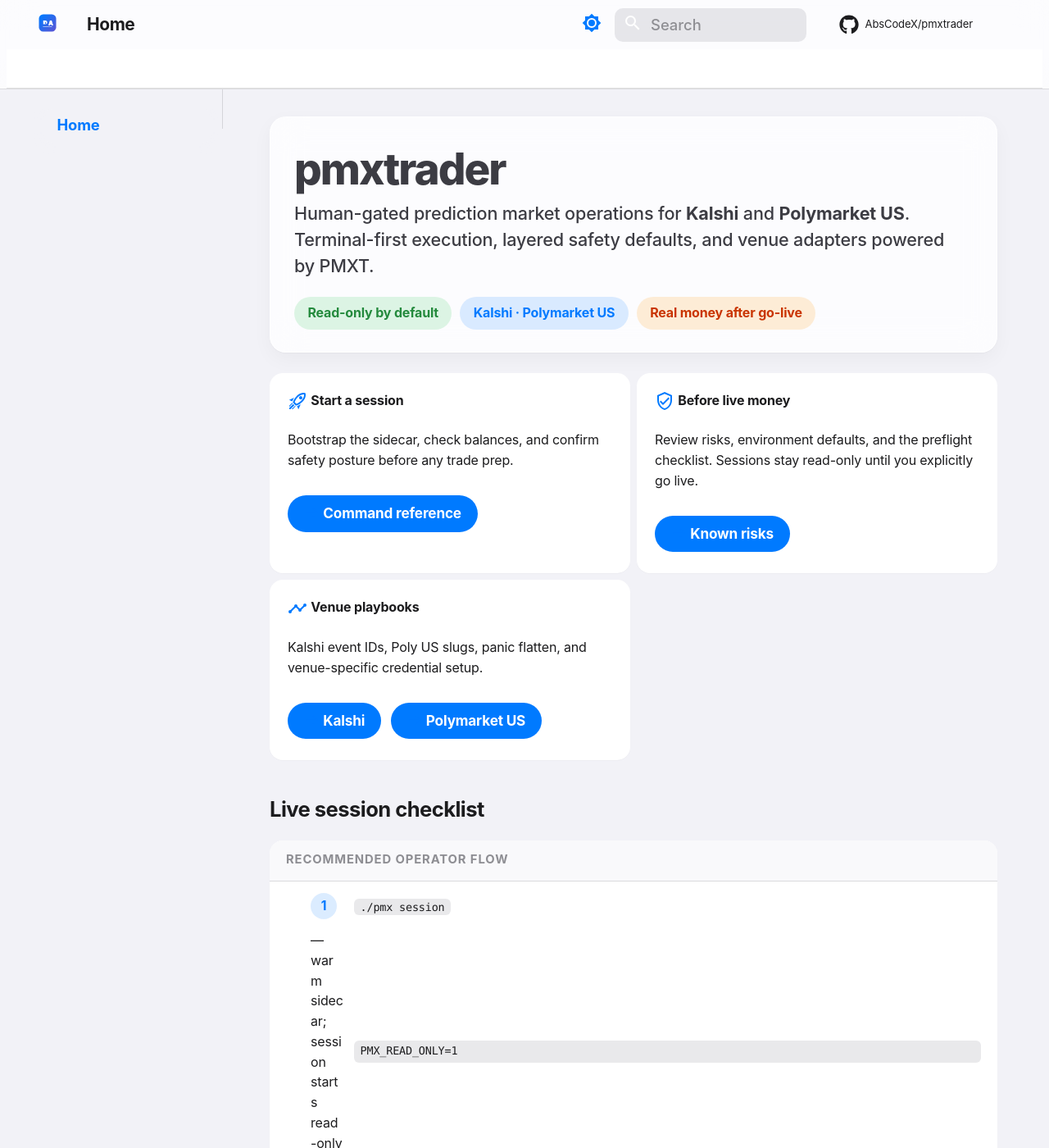
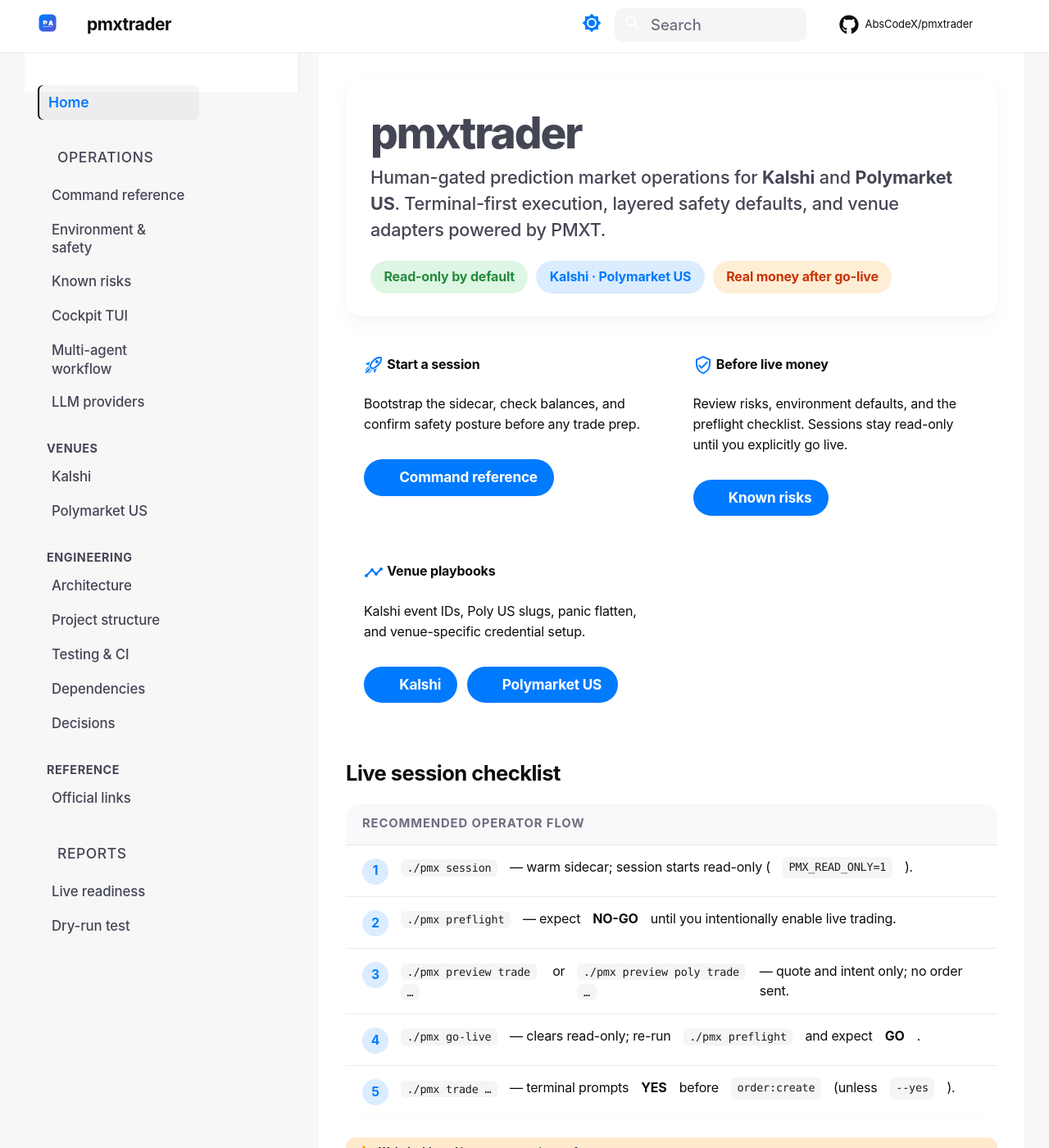
Before and after one commit to AbsCodeX/pmxtrader, an MkDocs documentation site: the page built from docs/README.md, in a window 1280 px wide and 1400 px high. Shown: the whole window at 82% size. Built offline with MkDocs 1.6.1 and Material for MkDocs 9.7.7, drawn with Linux system fonts in a browser that asks for light colours; comment, search, counter and statistics services are not loaded.

Commit message:
Fix checklist alignment and restore OpenAI-style left sidebar nav.
The checklist CSS fix was never deployed; Material's list margins are overridden
with higher-specificity selectors. Remove top tabs so the full nav tree lives in
the persistent left column with cleaner platform-docs styling.

Co-authored-by: Cursor <cursoragent@cursor.com>

```diff
--- a/docs/stylesheets/extra.css
+++ b/docs/stylesheets/extra.css
@@ -1,7 +1,7 @@
 /* pmxtrader docs — Mac / iOS Human Interface styling */
 
 :root {
-  --ios-bg: #f2f2f7;
+  --ios-bg: #f7f7f8;
   --ios-bg-secondary: #ffffff;
   --ios-bg-elevated: #ffffff;
   --ios-blue: #007aff;
@@ -10,25 +10,26 @@
   --ios-green: #34c759;
   --ios-orange: #ff9500;
   --ios-red: #ff3b30;
-  --ios-label: #1c1c1e;
-  --ios-secondary: #3c3c43;
-  --ios-tertiary: #8e8e93;
-  --ios-quaternary: #c7c7cc;
-  --ios-separator: rgba(60, 60, 67, 0.16);
-  --ios-fill: rgba(120, 120, 128, 0.16);
+  --ios-label: #0d0d0d;
+  --ios-secondary: #444654;
+  --ios-tertiary: #6e6e80;
+  --ios-quaternary: #acacbe;
+  --ios-separator: rgba(0, 0, 0, 0.08);
+  --ios-fill: rgba(0, 0, 0, 0.04);
   --ios-radius: 12px;
   --ios-radius-lg: 16px;
   --ios-radius-xl: 20px;
   --ios-shadow-sm: 0 0.5px 1px rgba(0, 0, 0, 0.04);
   --ios-shadow: 0 1px 3px rgba(0, 0, 0, 0.06), 0 6px 20px rgba(0, 0, 0, 0.05);
-  --ios-font: -apple-system, BlinkMacSystemFont, "SF Pro Text", "SF Pro Display",
-    "Helvetica Neue", "Segoe UI", sans-serif;
+  --ios-font: "Söhne", -apple-system, BlinkMacSystemFont, "Segoe UI", Roboto,
+    "Helvetica Neue", Arial, sans-serif;
   --ios-mono: ui-monospace, "SF Mono", SFMono-Regular, Menlo, Monaco, Consolas, monospace;
   --ios-touch: 44px;
   --ios-safe-top: env(safe-area-inset-top, 0px);
   --ios-safe-bottom: env(safe-area-inset-bottom, 0px);
   --ios-safe-left: env(safe-area-inset-left, 0px);
   --ios-safe-right: env(safe-area-inset-right, 0px);
+  --pmx-sidebar-width: 16.75rem;
 }
 
 [data-md-color-scheme="default"] {
@@ -50,14 +51,14 @@
 }
 
 [data-md-color-scheme="slate"] {
-  --ios-bg: #000000;
-  --ios-bg-secondary: #1c1c1e;
-  --ios-bg-elevated: #1c1c1e;
-  --ios-label: #f2f2f7;
-  --ios-secondary: #ebebf5;
-  --ios-tertiary: #8e8e93;
-  --ios-separator: rgba(84, 84, 88, 0.65);
-  --ios-fill: rgba(120, 120, 128, 0.36);
+  --ios-bg: #0d0d0d;
+  --ios-bg-secondary: #171717;
+  --ios-bg-elevated: #212121;
+  --ios-label: #ececf1;
+  --ios-secondary: #c5c5d2;
+  --ios-tertiary: #8e8ea0;
+  --ios-separator: rgba(255, 255, 255, 0.1);
+  --ios-fill: rgba(255, 255, 255, 0.06);
   --md-primary-fg-color: #0a84ff;
   --md-accent-fg-color: #0a84ff;
   --md-default-bg-color: #000000;
@@ -128,24 +129,24 @@ body,
   background: transparent;
 }
 
-/* Frosted navigation bar (iOS / macOS) */
+/* Header — flat OpenAI-style bar */
 .md-header {
-  background: rgba(255, 255, 255, 0.72);
-  backdrop-filter: saturate(180%) blur(20px);
-  -webkit-backdrop-filter: saturate(180%) blur(20px);
-  border-bottom: 0.55px solid var(--ios-separator);
+  background: var(--ios-bg-secondary);
+  backdrop-filter: none;
+  -webkit-backdrop-filter: none;
+  border-bottom: 1px solid var(--ios-separator);
   box-shadow: none;
   color: var(--ios-label);
   height: auto;
-  min-height: 3rem;
+  min-height: 3.25rem;
   padding-left: max(0.4rem, var(--ios-safe-left));
   padding-right: max(0.4rem, var(--ios-safe-right));
 }
 
 [data-md-color-scheme="slate"] .md-header {
-  background: rgba(28, 28, 30, 0.78);
-  border-bottom-color: rgba(84, 84, 88, 0.65);
-  color: #f2f2f7;
+  background: var(--ios-bg-secondary);
+  border-bottom-color: var(--ios-separator);
+  color: var(--ios-label);
 }
 
 .md-header__inner {
@@ -197,65 +198,53 @@ body,
   font-family: var(--ios-font);
 }
 
-/* Tab bar — segmented / macOS toolbar feel */
+/* Tab bar removed — full nav lives in the left sidebar */
 .md-tabs {
-  background: rgba(255, 255, 255, 0.82);
-  backdrop-filter: blur(16px);
-  -webkit-backdrop-filter: blur(16px);
-  border-bottom: 0.55px solid var(--ios-separator);
-  box-shadow: none;
-  overflow-x: auto;
-  -webkit-overflow-scrolling: touch;
+  display: none;
 }
 
-[data-md-color-scheme="slate"] .md-tabs {
-  background: rgba(28, 28, 30, 0.88);
+/* Left sidebar — OpenAI-style docs navigation */
+@media screen and (min-width: 76.25em) {
+  .md-sidebar--primary {
+    width: var(--pmx-sidebar-width);
+  }
+
+  .md-sidebar--primary .md-sidebar__scrollwrap {
+    width: var(--pmx-sidebar-width);
+  }
 }
 
-.md-tabs__list {
-  gap: 0.15rem;
-  padding: 0 0.35rem;
+.md-sidebar--primary {
+  background: var(--ios-bg-secondary);
+  border-right: 1px solid var(--ios-separator);
 }
 
-.md-tabs__item {
-  height: 2.35rem;
-}
-
-.md-tabs__link {
-  border-radius: 8px 8px 0 0;
-  font-size: 0.88rem;
-  font-weight: 590;
-  letter-spacing: -0.012em;
-  margin-top: 0.35rem;
-  opacity: 0.68;
-  padding: 0.45rem 0.85rem;
-  transition: color 0.15s ease, opacity 0.15s ease;
-}
-
-.md-tabs__link--active,
-.md-tabs__link:hover {
-  opacity: 1;
-}
-
-.md-tabs__link--active {
-  background: rgba(0, 122, 255, 0.08);
-  color: var(--ios-blue);
-}
-
-.is-ios .md-tabs__link {
-  min-height: var(--ios-touch);
-  padding-left: 1rem;
-  padding-right: 1rem;
-}
-
-/* macOS sidebar */
-.md-sidebar--primary {
-  background: var(--ios-bg);
-  border-right: 0.55px solid var(--ios-separator);
+.md-sidebar--primary .md-sidebar__scrollwrap {
+  padding: 0.75rem 0 1.5rem;
 }
 
 .is-macos .md-sidebar--primary .md-sidebar__scrollwrap {
-  padding-top: 0.35rem;
+  padding-top: 0.75rem;
+}
+
+.md-nav--primary > .md-nav__list {
+  padding: 0 0.65rem;
+}
+
+.md-nav__item--section > .md-nav__link {
+  color: var(--ios-tertiary);
+  font-size: 0.72rem;
+  font-weight: 650;
+  letter-spacing: 0.04em;
+  margin-top: 0.85rem;
+  min-height: auto;
+  padding: 0.35rem 0.55rem 0.25rem;
+  pointer-events: none;
+  text-transform: uppercase;
+}
+
+.md-nav__item--section:first-child > .md-nav__link {
+  margin-top: 0.15rem;
 }
 
 .md-nav__title {
@@ -266,29 +255,48 @@ body,
   color: var(--ios-tertiary);
 }
 
+@media screen and (min-width: 76.25em) {
+  .md-nav__title {
+    display: none;
+  }
+}
+
 .md-nav__link {
-  border-radius: 8px;
-  font-size: 0.92rem;
+  border-radius: 6px;
+  color: var(--ios-secondary);
+  font-size: 0.875rem;
   font-weight: 500;
-  margin: 1px 0.45rem;
-  min-height: 2rem;
-  padding: 0.42rem 0.72rem;
-  transition: background 0.12s ease;
+  line-height: 1.35;
+  margin: 0;
+  min-height: 2.1rem;
+  padding: 0.45rem 0.65rem;
+  transition: background 0.12s ease, color 0.12s ease;
 }
 
 .is-ios .md-nav__link {
   min-height: var(--ios-touch);
-  padding: 0.55rem 0.85rem;
+  padding: 0.55rem 0.75rem;
 }
 
 .md-nav__link--active {
-  background: var(--ios-blue-soft);
-  color: var(--ios-blue);
-  font-weight: 650;
+  background: var(--ios-fill);
+  box-shadow: inset 2px 0 0 var(--ios-label);
+  color: var(--ios-label);
+  font-weight: 600;
 }
 
 .md-nav__link:hover {
   background: var(--ios-fill);
+  color: var(--ios-label);
+}
+
+.md-nav .md-nav .md-nav__link {
+  font-size: 0.84rem;
+  padding-left: 0.85rem;
+}
+
+.md-nav .md-nav .md-nav__link--active {
+  box-shadow: inset 2px 0 0 var(--ios-label);
 }
 
 /* Breadcrumb path bar (macOS) */
@@ -304,6 +312,7 @@ body,
 
 /* Main reading column — consistent measure on all screens */
 .md-content__inner {
+  background: var(--ios-bg-secondary);
   margin-inline: auto;
   max-width: min(48rem, 100%);
   padding-bottom: 2.5rem;
@@ -312,6 +321,7 @@ body,
 }
 
 .md-content {
+  background: var(--ios-bg);
   margin-inline: auto;
 }
 
@@ -680,13 +690,14 @@ body,
   color: #c93400;
 }
 
-.pmx-checklist {
+.md-typeset .pmx-checklist {
   background: var(--ios-bg-elevated);
   border: none;
   border-radius: var(--ios-radius-lg);
   box-shadow: var(--ios-shadow-sm);
   margin: 1rem 0 1.25rem;
   overflow: hidden;
+  width: 100%;
 }
 
 .pmx-checklist__head {
@@ -700,32 +711,43 @@ body,
   text-transform: uppercase;
 }
 
-.pmx-checklist ol {
+.md-typeset .pmx-checklist ol {
   counter-reset: pmx-step;
+  display: block;
   list-style: none;
   margin: 0;
   padding: 0;
+  width: 100%;
 }
 
-.pmx-checklist li {
-  align-items: center;
+.md-typeset .pmx-checklist ol > li {
+  align-items: flex-start;
   border-bottom: 0.55px solid var(--ios-separator);
-  display: grid;
-  gap: 0.65rem;
-  grid-template-columns: 2rem 1fr;
+  display: flex;
+  flex-direction: row;
+  gap: 0.75rem;
+  list-style: none;
+  margin: 0;
+  margin-bottom: 0;
+  margin-left: 0;
   min-height: var(--ios-touch);
   padding: 0.72rem 1rem;
 }
 
-.is-macos .pmx-checklist li {
+[dir="rtl"] .md-typeset .pmx-checklist ol > li {
+  margin-right: 0;
+}
+
+.is-macos .md-typeset .pmx-checklist ol > li {
   min-height: 2.5rem;
 }
 
-.pmx-checklist li:last-child {
+.md-typeset .pmx-checklist ol > li:last-child {
   border-bottom: none;
+  margin-bottom: 0;
 }
 
-.pmx-checklist li::before {
+.md-typeset .pmx-checklist ol > li::before {
   align-items: center;
   background: var(--ios-blue-soft);
   border-radius: 999px;
@@ -733,11 +755,19 @@ body,
   content: counter(pmx-step);
   counter-increment: pmx-step;
   display: inline-flex;
+  flex-shrink: 0;
   font-size: 0.78rem;
   font-weight: 750;
   height: 1.6rem;
   justify-content: center;
+  margin-top: 0.08rem;
   width: 1.6rem;
+}
+
+.md-typeset .pmx-checklist ol > li > p {
+  flex: 1;
+  margin: 0;
+  min-width: 0;
 }
 
 .pmx-checklist code {
@@ -846,10 +876,6 @@ body,
 
   .md-content__inner {
     padding-inline: max(1rem, var(--ios-safe-left)) max(1rem, var(--ios-safe-right));
-  }
-
-  .md-tabs__list {
-    padding-inline: max(0.35rem, var(--ios-safe-left));
   }
 
   .md-header__title {
--- a/mkdocs.yml
+++ b/mkdocs.yml
@@ -30,9 +30,8 @@ theme:
         icon: material/brightness-4
         name: Light mode
   features:
-    - navigation.tabs
-    - navigation.tabs.sticky
     - navigation.sections
+    - navigation.expand
     - navigation.top
     - navigation.path
     - navigation.indexes
```
